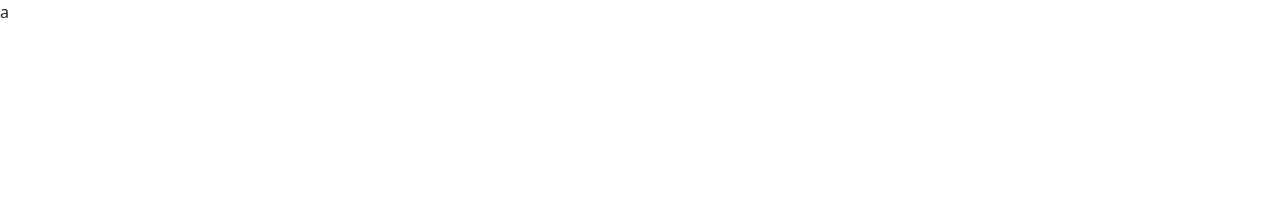
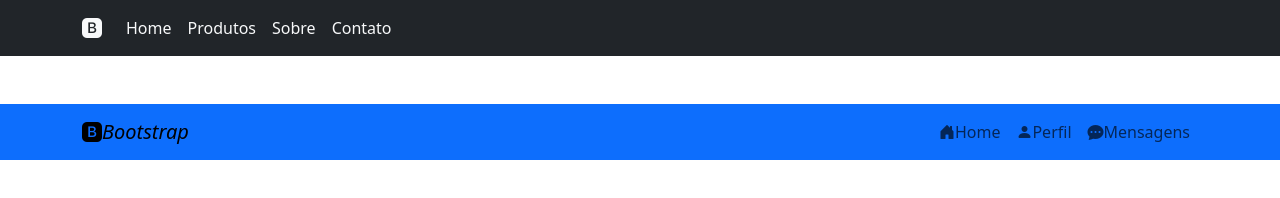
Before and after one commit to Livia545/bootstrap_intro, a plain HTML site: page Bootstrap_Intro_ALUNO/ex6_navbar/ex6.html in a window 1280 px wide. Drawn offline with nearby package versions, Linux system fonts and the light colour scheme.

Commit message:
Navbar exercicio

```diff
--- a/Bootstrap_Intro_ALUNO/ex6_navbar/ex6.html
+++ b/Bootstrap_Intro_ALUNO/ex6_navbar/ex6.html
@@ -12,12 +12,45 @@
     <link rel="stylesheet" href="https://cdn.jsdelivr.net/npm/bootstrap-icons@1.11.3/font/bootstrap-icons.css">
 </head>
 <body>
+    <!-- Primeira navbar -->
+    <nav class="navbar navbar-expand-lg navbar-light bg-dark">
+        <div class="container">
+            <a href="#" class="navbar-brand">
+            <i class="bi bi-bootstrap-fill text-light"></i>
+
+            </a>
+            <button class="navbar-toggler bg-light" type="button" data-bs-toggle="collapse" data-bs-target="navbarNav">
+                <span class="navbar-toggler-icon"></span>
+
+            </button>
+            <div class="collapse navbar-collapse" id="navbarNav">
+                <ul class="navbar-nav">
+                    <li class="nav-item"><a href="#" class="nav-link text-light">Home</a></li>
+                    <li class="nav-item"><a href="#" class="nav-link text-light">Produtos</a></li>
+                    <li class="nav-item"><a href="#" class="nav-link text-light">Sobre</a></li>
+                    <li class="nav-item"><a href="#" class="nav-link text-light">Contato</a></li>
+                    </ul>
+            </div>
+        </div>
+    </nav>
+
+    <!-- segunda navbar -->
+     <nav class="navbar navbar-expand-lg navbar-light bg-primary mt-5">
+     <div class="container">
+        <!-- Insere o logotipo na navbar -->
+        <a href="#" class="navbar-brand">
+            <i class="bi bi-bootstrap-fill">Bootstrap</i>
+
+        </a>
+        <div class="navbar-nav">
+            <a href="#" class="nav-link"><i class="bi bi-house-door-fill"></i>Home</a>
+            <a href="#" class="nav-link"><i class="bi bi-person-fill"></i>Perfil</a>
+            <a href="#" class="nav-link"><i class="bi bi-chat-dots-fill"></i>Mensagens</a>
+        </div>
+     </div>
+</nav>
 
 
-    <!-- 1ª Digitação (Aqui) -->
-
-
-
-  a  <script src="https://cdn.jsdelivr.net/npm/bootstrap@5.3.0/dist/js/bootstrap.bundle.min.js"></script>
+   <script src="https://cdn.jsdelivr.net/npm/bootstrap@5.3.0/dist/js/bootstrap.bundle.min.js"></script>
 </body>
 </html>
```
